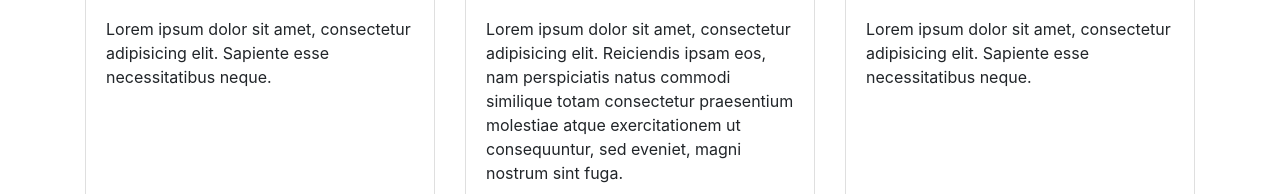
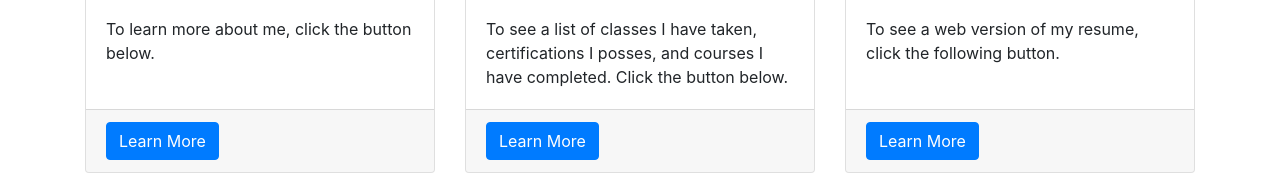
Before and after one commit to NathanKappel/nathankappel.github.io, a website: page index.html in a window 1280 px wide. Shown: the part 730-924 px from the top of the page. Drawn offline with Linux system fonts and the light colour scheme.

Commit message:
Text for page preview panes.

```diff
--- a/index.html
+++ b/index.html
@@ -111,7 +111,9 @@
         <div class="card h-100">
           <h4 class="card-header">About Me</h4>
           <div class="card-body">
-            <p class="card-text">Lorem ipsum dolor sit amet, consectetur adipisicing elit. Sapiente esse necessitatibus neque.</p>
+            <p class="card-text">
+              To learn more about me, click the button below.
+            </p>
           </div>
           <div class="card-footer">
             <a href="#" class="btn btn-primary">Learn More</a>
@@ -122,7 +124,9 @@
         <div class="card h-100">
           <h4 class="card-header">Education</h4>
           <div class="card-body">
-            <p class="card-text">Lorem ipsum dolor sit amet, consectetur adipisicing elit. Reiciendis ipsam eos, nam perspiciatis natus commodi similique totam consectetur praesentium molestiae atque exercitationem ut consequuntur, sed eveniet, magni nostrum sint fuga.</p>
+            <p class="card-text">
+              To see a list of classes I have taken, certifications I posses, and courses I have completed. Click the button below.
+            </p>
           </div>
           <div class="card-footer">
             <a href="#" class="btn btn-primary">Learn More</a>
@@ -133,7 +137,9 @@
         <div class="card h-100">
           <h4 class="card-header">Resume</h4>
           <div class="card-body">
-            <p class="card-text">Lorem ipsum dolor sit amet, consectetur adipisicing elit. Sapiente esse necessitatibus neque.</p>
+            <p class="card-text">
+              To see a web version of my resume, click the following button.
+            </p>
           </div>
           <div class="card-footer">
             <a href="#" class="btn btn-primary">Learn More</a>
```
